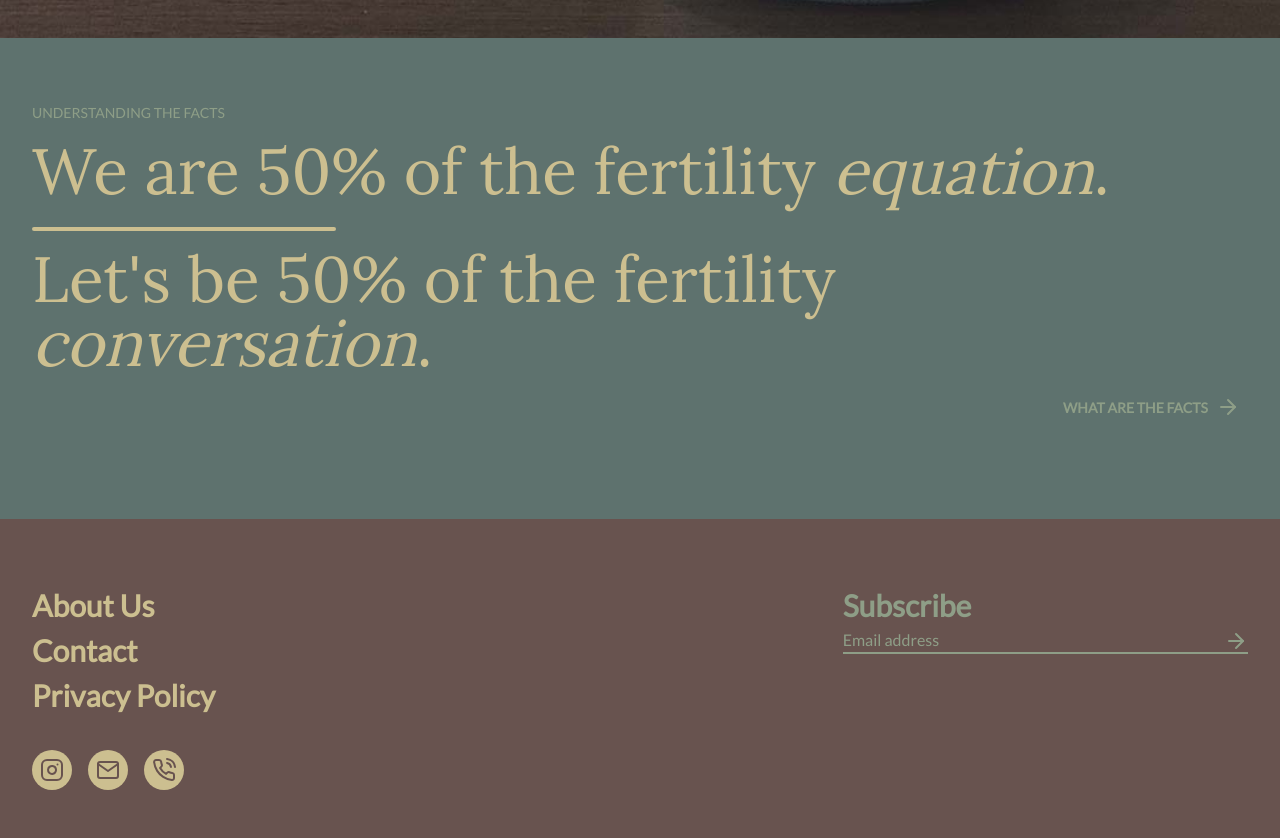
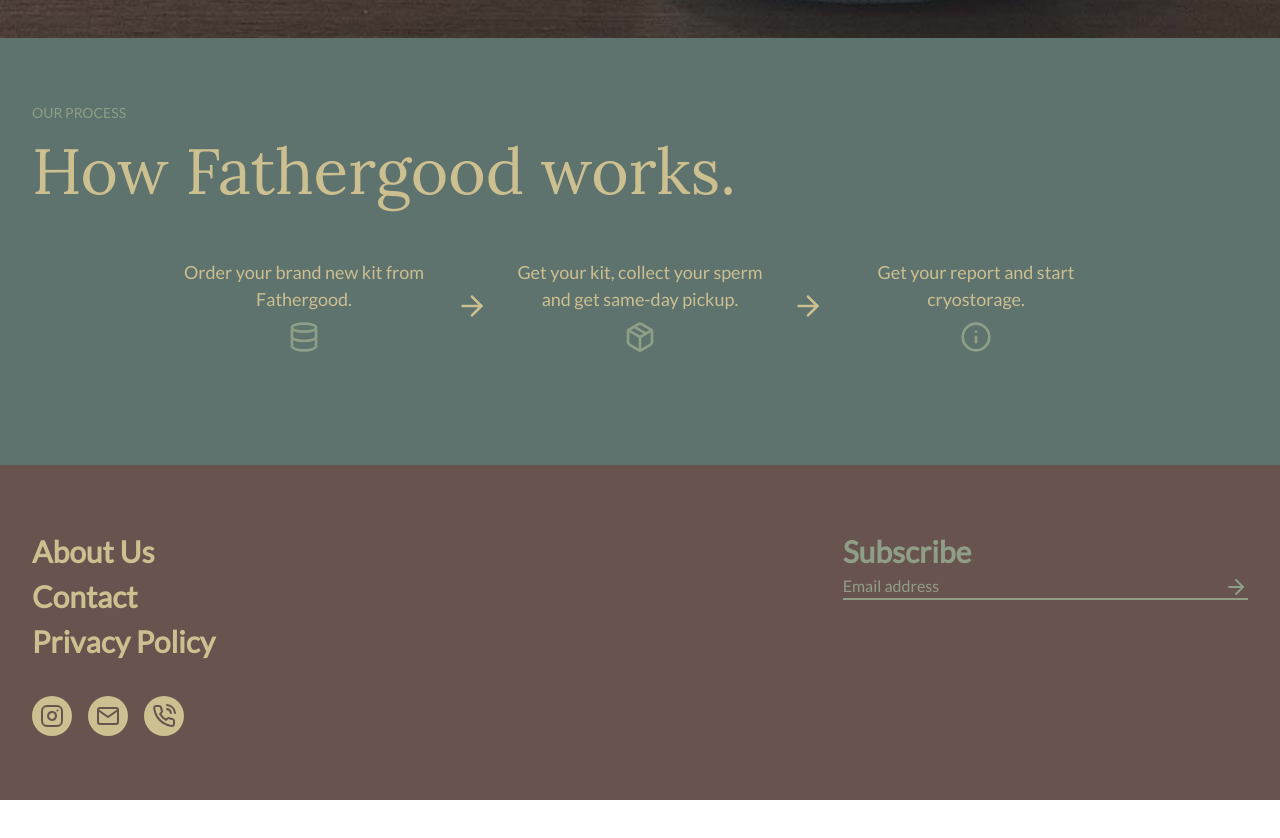
Before and after one commit to astridlyre/fathergood, a Vue app: page /howitworks in a window 1280 px wide. Shown: the part 762-1600 px from the top of the page. After the commit the page ends 1562 px from the top, so only its background shows below. Built offline with nearby package versions, Linux system fonts and the light colour scheme; what @tailwindcss/custom-forms would draw is missing.

Commit message:
a lil more work

```diff
--- a/src/views/HowItWorks.vue
+++ b/src/views/HowItWorks.vue
@@ -1,11 +1,9 @@
 <template>
   <main class="w-full flex flex-col">
     <section
-      class="bg-image relative z-0 bg-light min-h-screen flex flex-col justify-end items-center"
+      class="bg-image relative z-0 bg-light min-h-screen flex flex-col justify-center items-center"
     >
-      <div
-        class="w-full mb-12 sm:mb-24 md:mb-48 sm:w-2/3 lg:w-1/2 sm:p-8 p-4 bg-dark"
-      >
+      <div class="w-full sm:w-2/3 lg:w-1/2 sm:p-8 p-4 bg-dark">
         <div>
           <h1
             class="mb-4 text-4xl md:text-6xl text-light font-bold font-serif leading-none"
@@ -27,21 +25,20 @@
       >
         <div class="lg:mb-8 flex flex-col">
           <h4 class="mt-8 mb-4 text-sm text-laccent">
-            UNDERSTANDING THE FACTS
+            OUR PROCESS
           </h4>
           <h3
             class="mb-2 text-5xl lg:text-6xl leading-none font-serif text-light"
           >
-            We are 50% of the fertility <em>equation</em>.
+            How Fathergood works.
           </h3>
-          <div class="my-8 lg:my-4 w-1/4 h-1 bg-light rounded"></div>
-          <h3 class="text-5xl lg:text-6xl leading-none font-serif text-light">
-            Let's be 50% of the fertility <em>conversation</em>.
-          </h3>
-          <button
-            class="mt-4 flex self-end items-center hover:border-2 hover:border-light px-2 py-1 hover:text-light text-laccent text-sm font-semibold ease"
+          <div class="mt-8 flex flex-wrap sm:flex-nowrap justify-center">
+            <div
+              class="p-4 w-full sm:w-1/4 flex flex-col items-center justify-between text-laccent"
             >
-            <span>WHAT ARE THE FACTS</span>
+              <h5 class="text-lg text-center mb-2 font-sans text-light">
+                Order your brand new kit from Fathergood.
+              </h5>
               <svg
                 xmlns="http://www.w3.org/2000/svg"
                 viewBox="0 0 24 24"
@@ -49,12 +46,85 @@
                 stroke-width="2"
                 stroke-linecap="round"
                 stroke-linejoin="round"
-              class="ml-2 w-6 h-6 stroke-current"
+                class="w-8 h-8 stroke-current"
+              >
+                <ellipse cx="12" cy="5" rx="9" ry="3"></ellipse>
+                <path d="M21 12c0 1.66-4 3-9 3s-9-1.34-9-3"></path>
+                <path d="M3 5v14c0 1.66 4 3 9 3s9-1.34 9-3V5"></path>
+              </svg>
+            </div>
+            <div class="justify-center items-center hidden sm:flex">
+              <svg
+                xmlns="http://www.w3.org/2000/svg"
+                viewBox="0 0 24 24"
+                fill="none"
+                stroke-width="2"
+                stroke-linecap="round"
+                stroke-linejoin="round"
+                class="w-8 h-8 stroke-current text-light"
               >
                 <line x1="5" y1="12" x2="19" y2="12"></line>
                 <polyline points="12 5 19 12 12 19"></polyline>
               </svg>
-          </button>
+            </div>
+            <div
+              class="p-4 w-full sm:w-1/4 flex flex-col items-center justify-between text-laccent"
+            >
+              <h5 class="text-lg text-center mb-2 font-sans text-light">
+                Get your kit, collect your sperm and get same-day pickup.
+              </h5>
+              <svg
+                xmlns="http://www.w3.org/2000/svg"
+                viewBox="0 0 24 24"
+                fill="none"
+                stroke-width="2"
+                stroke-linecap="round"
+                stroke-linejoin="round"
+                class="w-8 h-8 stroke-current"
+              >
+                <line x1="16.5" y1="9.4" x2="7.5" y2="4.21"></line>
+                <path
+                  d="M21 16V8a2 2 0 0 0-1-1.73l-7-4a2 2 0 0 0-2 0l-7 4A2 2 0 0 0 3 8v8a2 2 0 0 0 1 1.73l7 4a2 2 0 0 0 2 0l7-4A2 2 0 0 0 21 16z"
+                ></path>
+                <polyline points="3.27 6.96 12 12.01 20.73 6.96"></polyline>
+                <line x1="12" y1="22.08" x2="12" y2="12"></line>
+              </svg>
+            </div>
+            <div class="justify-center items-center hidden sm:flex">
+              <svg
+                xmlns="http://www.w3.org/2000/svg"
+                viewBox="0 0 24 24"
+                fill="none"
+                stroke-width="2"
+                stroke-linecap="round"
+                stroke-linejoin="round"
+                class="w-8 h-8 stroke-current text-light"
+              >
+                <line x1="5" y1="12" x2="19" y2="12"></line>
+                <polyline points="12 5 19 12 12 19"></polyline>
+              </svg>
+            </div>
+            <div
+              class="p-4 w-full sm:w-1/4 flex flex-col items-center justify-between text-laccent"
+            >
+              <h5 class="text-lg text-center mb-2 font-sans text-light">
+                Get your report and start cryostorage.
+              </h5>
+              <svg
+                xmlns="http://www.w3.org/2000/svg"
+                viewBox="0 0 24 24"
+                fill="none"
+                stroke-width="2"
+                stroke-linecap="round"
+                stroke-linejoin="round"
+                class="w-8 h-8 stroke-current"
+              >
+                <circle cx="12" cy="12" r="10"></circle>
+                <line x1="12" y1="16" x2="12" y2="12"></line>
+                <line x1="12" y1="8" x2="12.01" y2="8"></line>
+              </svg>
+            </div>
+          </div>
         </div>
       </div>
     </section>
@@ -69,9 +139,18 @@ export default {
 </script>
 
 <style scoped>
+@media screen and (orientation: landscape) {
   .bg-image {
     background: url("../assets/img/product.jpg");
     background-position: center;
     background-size: cover;
   }
+}
+@media screen and (orientation: portrait) {
+  .bg-image {
+    background: url("../assets/img/productportrait.jpg");
+    background-position: center;
+    background-size: cover;
+  }
+}
 </style>
```
Also changed, not shown: src/assets/img/productportrait.jpg (added). Lines whose indentation alone changed are shown as unchanged.
